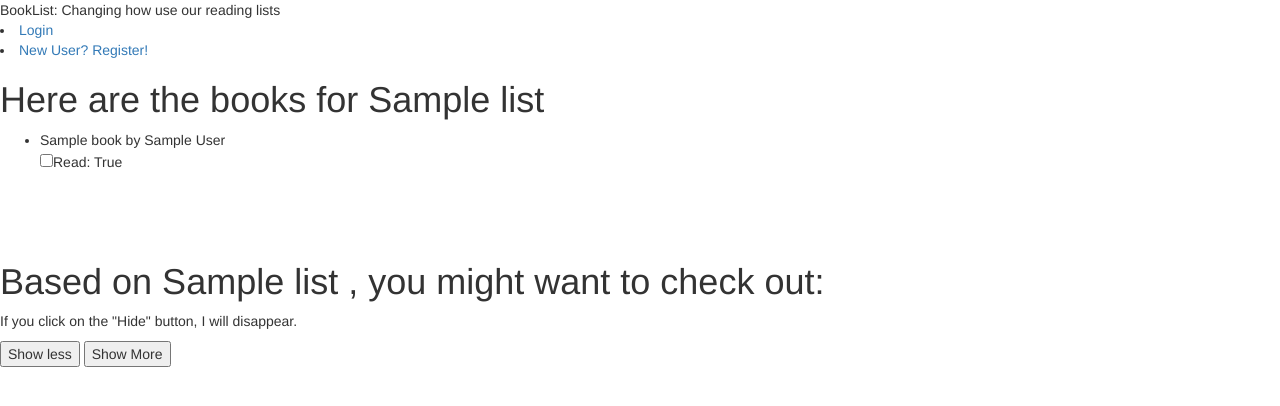
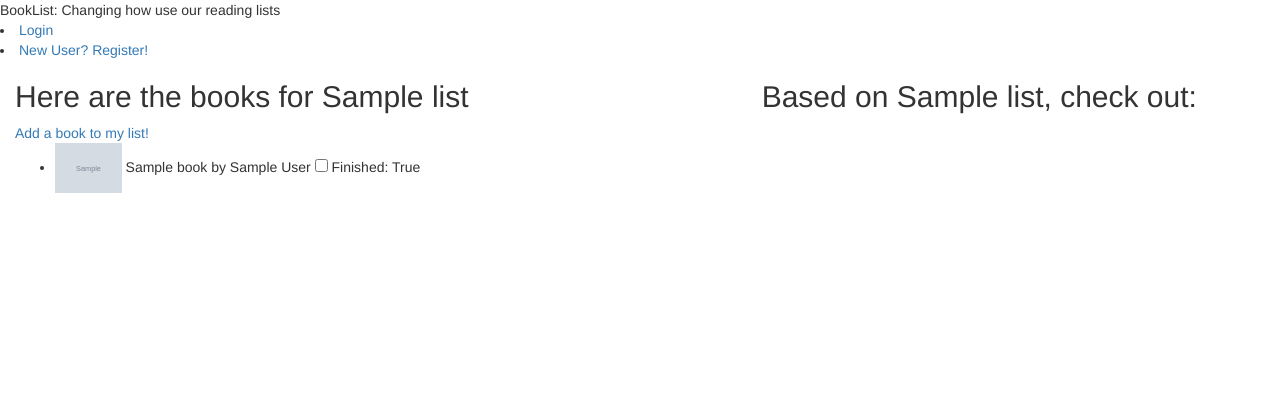
Before and after one commit to meda123/BookList, a Flask app: page /view_list/1 in a window 1280 px wide. Shown: the top 406 px of the page. Run offline with Flask 2, Linux system fonts and the light colour scheme; tables that the repository leaves empty hold one stand-in row (values such as "Sample post"); grey boxes marked "Sample" are stand-in pictures; some libraries are stand-ins or nearby versions.

Commit message:
accordion working to show recommeded lists nicel.

```diff
--- a/server.py
+++ b/server.py
@@ -208,13 +208,26 @@
 def book_read():
     """Updates the database when someone checks a book read/unread."""
 
+    book_id = int(request.form.get('id').encode('utf-8'))
+    print book_id
+    print type(book_id)
+    read = request.form.get('read') == "true"
+    print read
+
+    #get list book obj out of DB
+
+
+    #
+
+    # list_book_obj.book_read = read
+    # db.session.commit()
+
+
     # You are getting id & read (T/F)
 
-    book_read_change = List_Book.query.filter(list_book_id == id)
+    # book_read_change = List_Book.query.filter(list_book_id == id)
 
-
-    return "success"
-
+    return render_template("book_read.html")
 
 
 
--- a/static/view_list.js
+++ b/static/view_list.js
@@ -4,30 +4,38 @@
 
 
     // Hides "rest books in each list upon page load"
-    $("#rest-of-books").hide();
+    $(".hidden-list-segment").hide();
 
     // Hides "rest books until show is selected"
-    $("#hide").click(function(){
-        $("#rest-of-books").hide();
-    });
+    $(".hide2").click(function(){
 
-    // Shows top5 books //
-    $("#show").click(function(){
-        $("#rest-of-books").show();
+        var listId = $(this).data("list-id");
+        $("#rest-of-books-" + listId).hide();
+        $("#show-button-" + listId).show();
+        $("#hide-button-" + listId).hide();
     });
 
 
+    // Shows rest of books //
+    $(".show2").click(function(){
+
+        var listId = $(this).data("list-id");
+        $("#rest-of-books-" + listId).show();
+        $("#show-button-" + listId).hide();
+        $("#hide-button-" + listId).show();
+
+    });
 
 
     // Manages Boolean values for read/unread check boxes
     $('.bookRead').on('click', function() {
-        listId = $(this).data('book_id');
+        bookId = $(this).data('book_id');
         checked = $(this).is(':checked');
 
-        console.log("Element " + listId + " is now " + checked);
-        //saveBook(listId, checked);
+        console.log("Element " + bookId + " is now " + checked);
+        //saveBook(bookId, checked);
 
-    $.post("/book_read", {id:listId, read:checked});
+        $.post('/book_read', {id:bookId, read:checked});
 
     });
 });
--- a/templates/view_list.html
+++ b/templates/view_list.html
@@ -10,56 +10,101 @@
 
 {% block content %}
 
+<div class = "container-fluid">
+   <div class="row">
+
+
 <!-- ######################  Books inside that reading list ########################## -->
+ <div class="col-xs-7">
+<h2> Here are the books for {{ list_name }} </h2>
 
-<h1> Here are the books for {{ list_name }} </h1>
+<a href="http://0.0.0.0:5000/users/1">Add a book to my list! </a>
 
 <div>
     <ul id="sortable">
     {% for list_book in all_books %}
         <li>
-        {{ list_book.book.book_title }} by {{ list_book.book.book_author }} <br>
+         <img src="{{ list_book.book.book_cover }}" height="50">
+        {{ list_book.book.book_title }} by {{ list_book.book.book_author }}
+        <input type=checkbox class='bookRead' data-book_id={{list_book.list_book_id}} { if list_book.book_read}checked{/if}> Finished: {{list_book.book_read}}
+        </li>
 
-        <input type=checkbox class='bookRead' data-book_id={{list_book.list_book_id}} { if list_book.book_read}checked{/if}>Read: {{list_book.book_read}}
-        </li>
     {% endfor %}
     </ul>
 </div>
 
 
+<!-- Below closes column div  -->
+</div>
+
 
 <!-- #########################  List Suggestions  ############################ -->
+<div class="col-xs-5">
+
+<h2> Based on {{ list_name }}, check out: </h2>
 
 
-<br> <br> <br>
-<h1> Based on {{ list_name }} , you might want to check out: </h1>
+{% for pl_list in all_objs %}
 
-<p>If you click on the "Hide" button, I will disappear.</p>
+<div class="panel-group" id="accordion" role="tablist" aria-multiselectable="true">
+  <div class="panel panel-default">
+        <div class="panel-heading" role="tab" id="heading">
 
-<button id="hide">Show less</button>
-<button id="show">Show More</button>
 
-    {% for pl_list in all_objs %}
-      <h2> {{ pl_list.pl_name }} <br> </h2>
+      <h4 class="panel-title">
+        <a role="button" data-toggle="collapse" data-parent="#accordion" href="#collapse{{ pl_list.pl_id }}" aria-expanded="True" aria-controls="collapseOne">
+         <p> {{ pl_list.pl_name }} <br> </p>
+        </a>
+        </h4>
+    </div>
+</div>
 
-<div id="show-top5">
+    <div id="collapse{{ pl_list.pl_id }}" class="panel-collapse collapse in" role="tabpanel" aria-labelledby="headingOne">
+        <div class="panel-body">
+            <!--   Public list content   -->
+
+        <div id = "results" >
+            <p>If you click on the "Hide" button, a shorter list will appear.</p>
+            <button id="hide-button-{{pl_list.pl_id}}" class="hide2" data-list-id = "{{ pl_list.pl_id }}" hidden>Show less</button>
+            <button id="show-button-{{pl_list.pl_id}}" class="show2" data-list-id = "{{ pl_list.pl_id }}"> Show More</button>
+
+            <div id= "show-list-{{ pl_list.pl_id }}">
             {% for book in pl_list.public_lists[0:3] %}
                 {{book.book.book_title}} by {{book.book.book_author}} <br>
-            <img src="{{ book.book.book_cover }}"> <br>
-
+                <img src="{{ book.book.book_cover }}" height="50"> <br>
             {%endfor%}
 
             </div>
 
-<div id = "rest-of-books">
+            <div id = "rest-of-books-{{ pl_list.pl_id }}" class ="hidden-list-segment">
              {% for book in pl_list.public_lists[3:] %}
                 {{book.book.book_title}} by {{book.book.book_author}} <br>
                 <img src="{{ book.book.book_cover }}"> <br>
+            {%endfor%}
+             </div>
+        </div>
 
-      {%endfor%}
+        </div>
+    </div>
+</div>
+
 {% endfor %}
+
+
+<!-- Below closes column div  -->
 </div>
 
 
 
+
+
+
+
+
+
+<!--  Below closes row div -->
+    </div>
+<!--  Below closes container fluid div -->
+<div>
+
 {% endblock %}
```
Also changed, not shown: templates/user.html (+9 -0 lines). Lines whose indentation alone changed are shown as unchanged.
